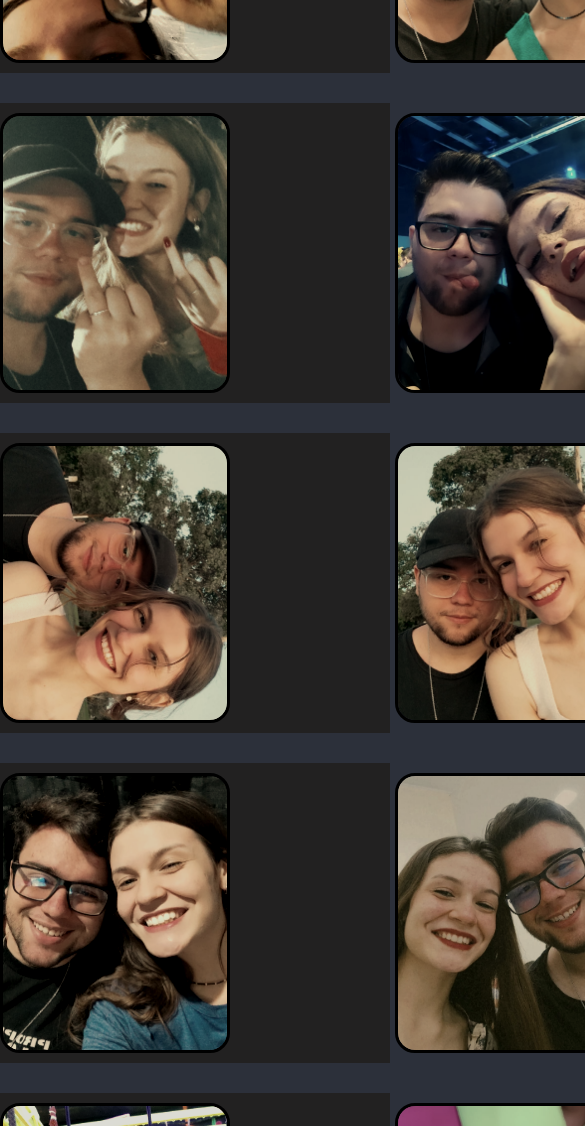
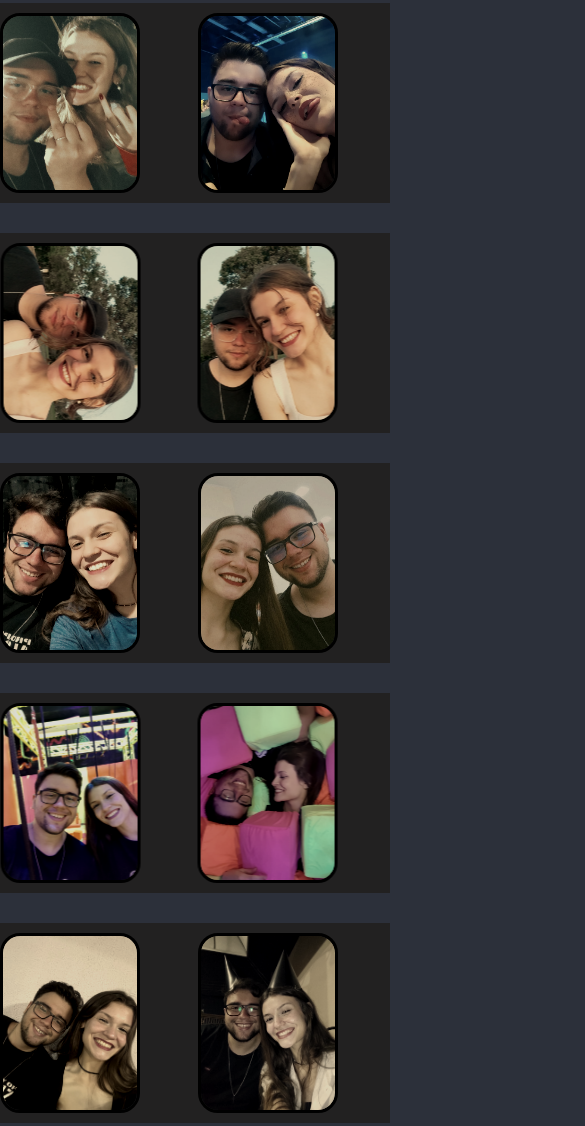
Before and after one commit to GuiMachado001/projetoano, a plain HTML site: page cinema.html in a window 390 px wide. Shown: the part 323-1449 px from the top of the page, 585 px wide, since content can reach past the window. Drawn offline with nearby package versions, Linux system fonts and the light colour scheme.

Commit message:
responsividade - cinema

```diff
--- a/src/css/cinema.css
+++ b/src/css/cinema.css
@@ -19,6 +19,7 @@ body {
     background-color: #222121;
     width: 100%;
     height: 300px; /* Ajuste de altura para as imagens */
+    overflow: hidden;
 }
 
 .swiper-slide img {
@@ -41,3 +42,26 @@ body {
   width: 50px;
   height: 50px;
 }
+
+@media (min-width: 0px) and (max-width: 320px) {
+
+  .swiper-container {
+    height: 150px; /* Ajuste de altura para as imagens */
+}
+
+.swiper-slide img {
+    width: 100px; /* Reduzido para diminuir o tamanho das imagens */
+    height: 130px; /* Ajuste do tamanho das imagens */
+}
+}
+@media (min-width: 321px) and (max-width: 768px) {
+
+  .swiper-container {
+    height: 200px; /* Ajuste de altura para as imagens */
+}
+
+.swiper-slide img {
+    width: 140px; /* Reduzido para diminuir o tamanho das imagens */
+    height: 180px; /* Ajuste do tamanho das imagens */
+}
+}
--- a/src/js/cinema.js
+++ b/src/js/cinema.js
@@ -13,7 +13,7 @@
             direction: 'horizontal', // Direção para a direita
             breakpoints: {
                 320: {
-                    slidesPerView: 1,
+                    slidesPerView: 2,
                 },
                 768: {
                     slidesPerView: 2,
@@ -40,7 +40,7 @@
             direction: 'horizontal', // Direção horizontal
             breakpoints: {
                 320: {
-                    slidesPerView: 1,
+                    slidesPerView: 2,
                 },
                 768: {
                     slidesPerView: 2,
@@ -66,7 +66,7 @@
             direction: 'horizontal', // Direção para a esquerda
             breakpoints: {
                 320: {
-                    slidesPerView: 1,
+                    slidesPerView: 2,
                 },
                 768: {
                     slidesPerView: 2,
@@ -92,7 +92,7 @@
             direction: 'horizontal', // Direção para a esquerda
             breakpoints: {
                 320: {
-                    slidesPerView: 1,
+                    slidesPerView: 2,
                 },
                 768: {
                     slidesPerView: 2,
@@ -117,7 +117,7 @@
             direction: 'horizontal', // Direção para a esquerda
             breakpoints: {
                 320: {
-                    slidesPerView: 1,
+                    slidesPerView: 2,
                 },
                 768: {
                     slidesPerView: 2,
@@ -144,7 +144,7 @@
             direction: 'horizontal', // Direção para a esquerda
             breakpoints: {
                 320: {
-                    slidesPerView: 1,
+                    slidesPerView: 2,
                 },
                 768: {
                     slidesPerView: 2,
@@ -169,7 +169,7 @@
             direction: 'horizontal', // Direção para a esquerda
             breakpoints: {
                 320: {
-                    slidesPerView: 1,
+                    slidesPerView: 2,
                 },
                 768: {
                     slidesPerView: 2,
```
